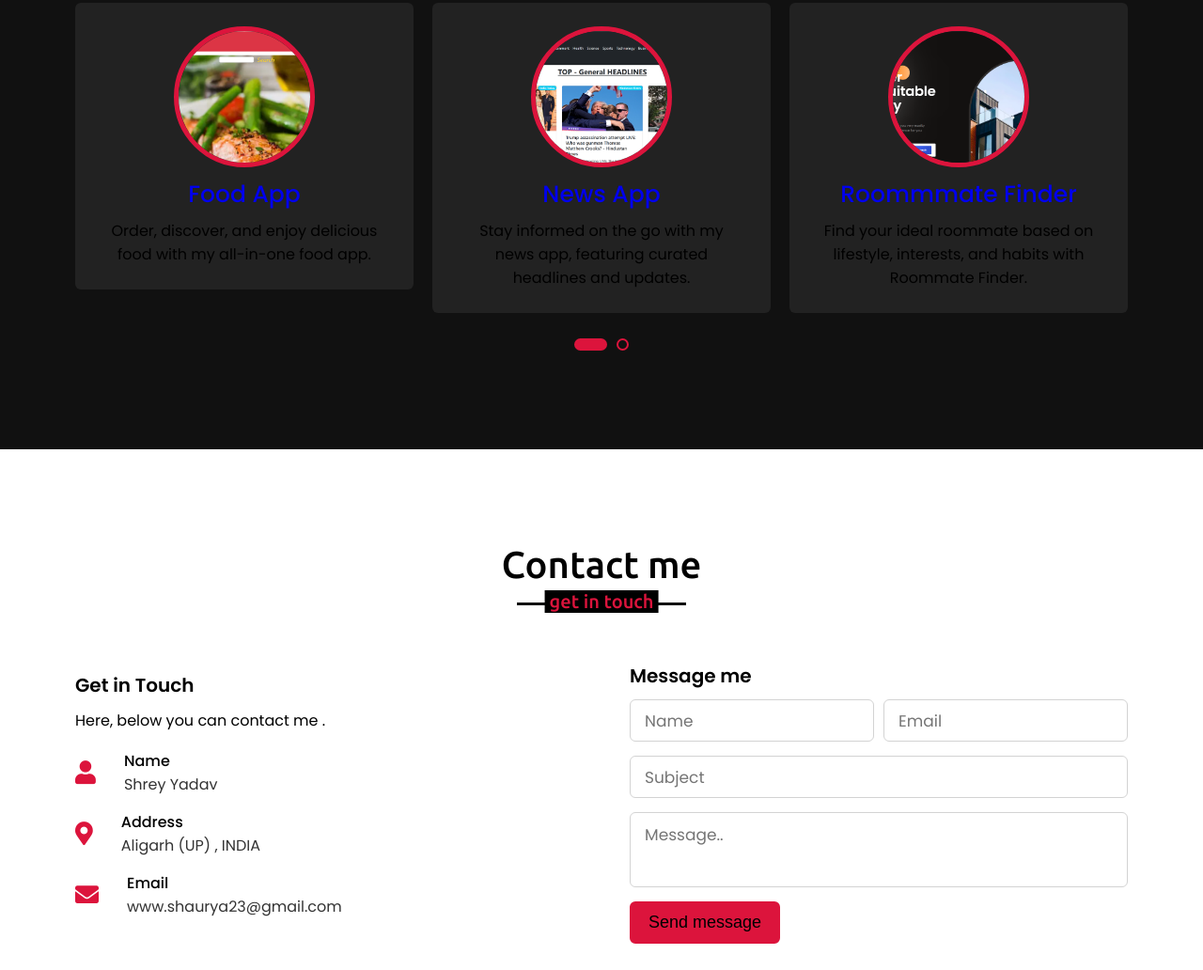
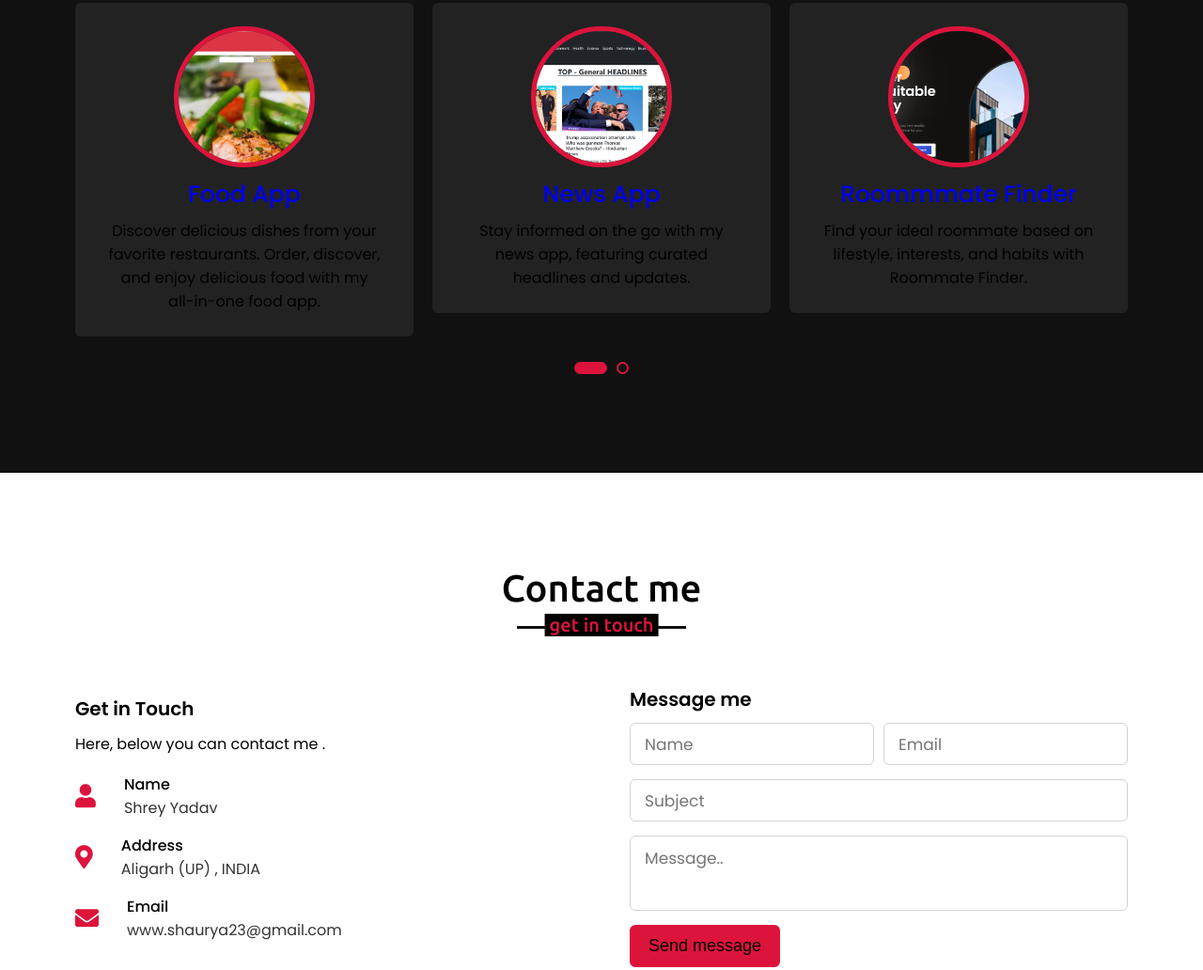
Before and after one commit to Sitto2002/Portfolio, a plain HTML site: page index.html in a window 1280 px wide. Shown: the part 3646-4678 px from the top of the page at 94% size. Drawn offline with nearby package versions, Linux system fonts and the light colour scheme.

Commit message:
Update index.html

```diff
--- a/index.html
+++ b/index.html
@@ -191,7 +191,7 @@
                     <div class="box">
                         <img src="images/Food-App.png" alt="">
                         <div class="text"><a href="https://github.com/Sitto2002/Food-App"> Food App </a></div>
-                        <p>Order, discover, and enjoy delicious food with my all-in-one food app.</p>
+                        <p>Discover delicious dishes from your favorite restaurants. Order, discover, and enjoy delicious food with my all-in-one food app.</p>
                     </div>
                 </div>
                 <div class="card">
```
